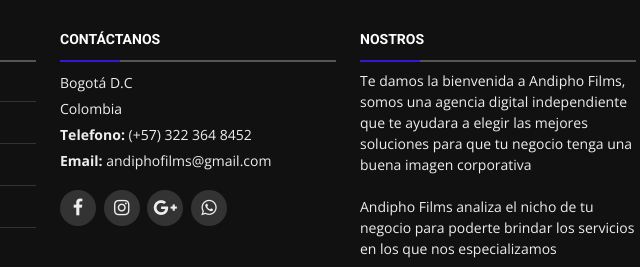
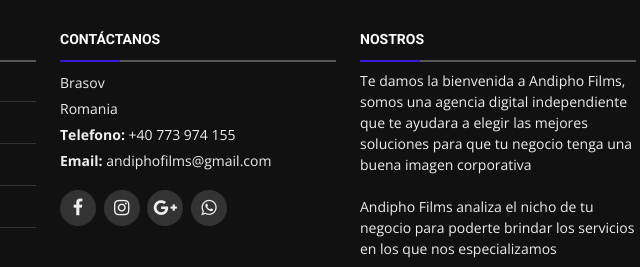
Before and after one commit to Andipho2022/andiphofilms, a plain HTML site: page index.html in a window 1280 px wide. Shown: the part 3704-3971 px from the top of the page, 592-1232 px from the left. Drawn offline with nearby package versions, Linux system fonts and the light colour scheme.

Commit message:
Update index.html

```diff
--- a/index.html
+++ b/index.html
@@ -238,9 +238,9 @@
           <div class="col-lg-3 col-md-6 footer-contact">
             <h4>CONTÁCTANOS</h4>
             <p>
-              Bogotá D.C<br>
-              Colombia<br>
-              <strong>Telefono:</strong> (+57) 322 364 8452<br>
+              Brasov<br>
+              Romania<br>
+              <strong>Telefono:</strong> +40 773 974 155<br>
               <strong>Email:</strong> andiphofilms@gmail.com<br>
             </p>
 
```
